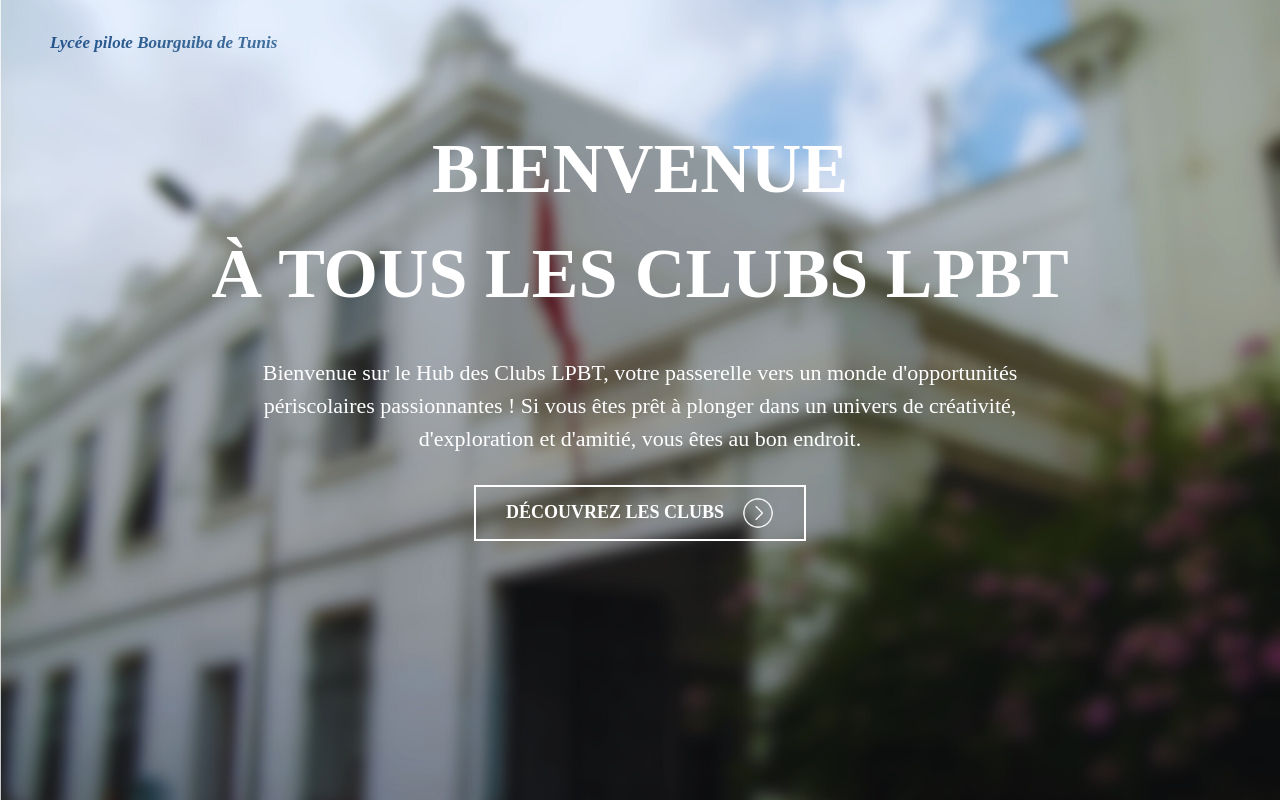
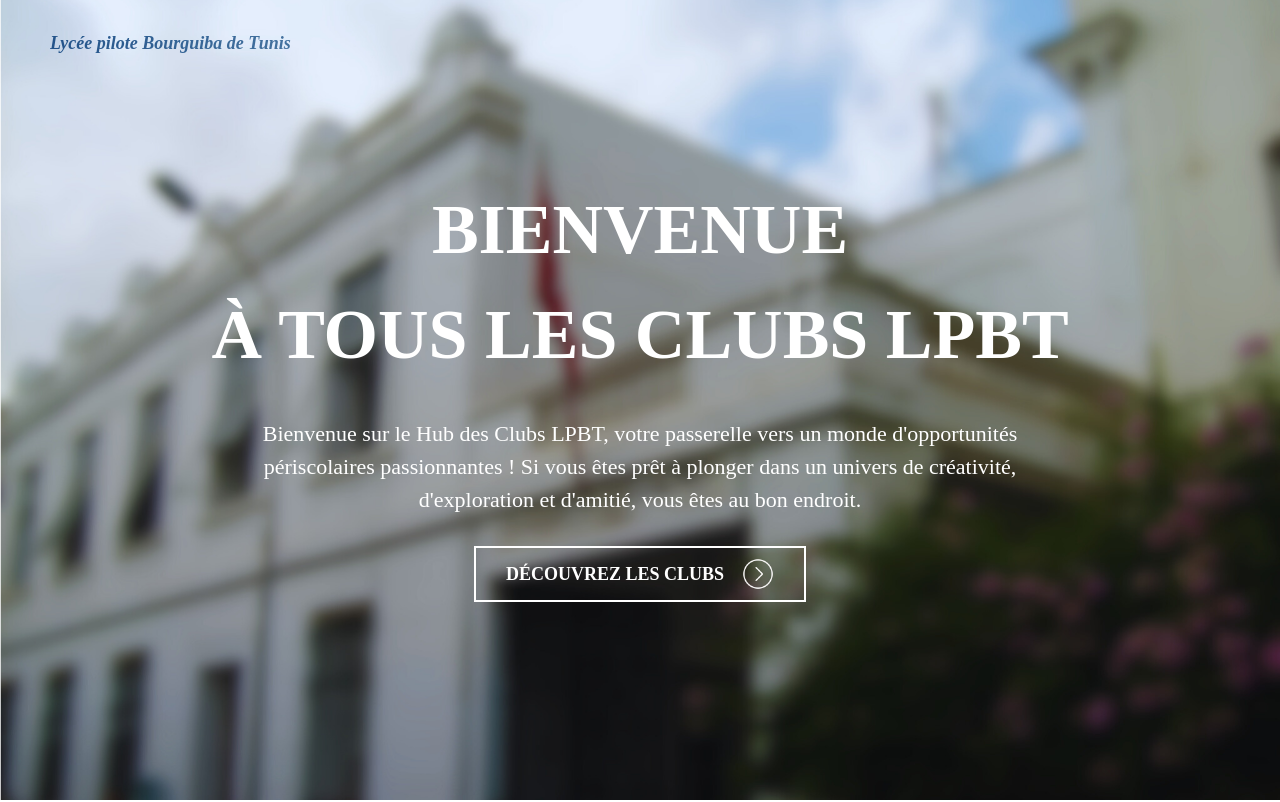
Before and after one commit to nizar-fl/LPBTCLUBS, a Next.js app in the folder lpbtclubs/: page / in a window 1280 px wide. Shown: the top 802 px of the page. Built offline with nearby package versions, Linux system fonts and the light colour scheme.

Commit message:
fixed a design problem

```diff
--- a/lpbtclubs/app/mainCss.css
+++ b/lpbtclubs/app/mainCss.css
@@ -82,7 +82,7 @@ main{
 
 @media screen and (min-width: 768px) {
     .highSchoolName{
-        font-size: 17px;
+        font-size: 18px;
         margin-left: 50px;
         padding-top: 30px;
         background: #23538A;
@@ -94,7 +94,7 @@ main{
 
     }
     .BigTitle{
-        padding-top: 60px;
+        padding-top: 120px;
         font-size: 70px;
     }
     .underBigTitle{
```
